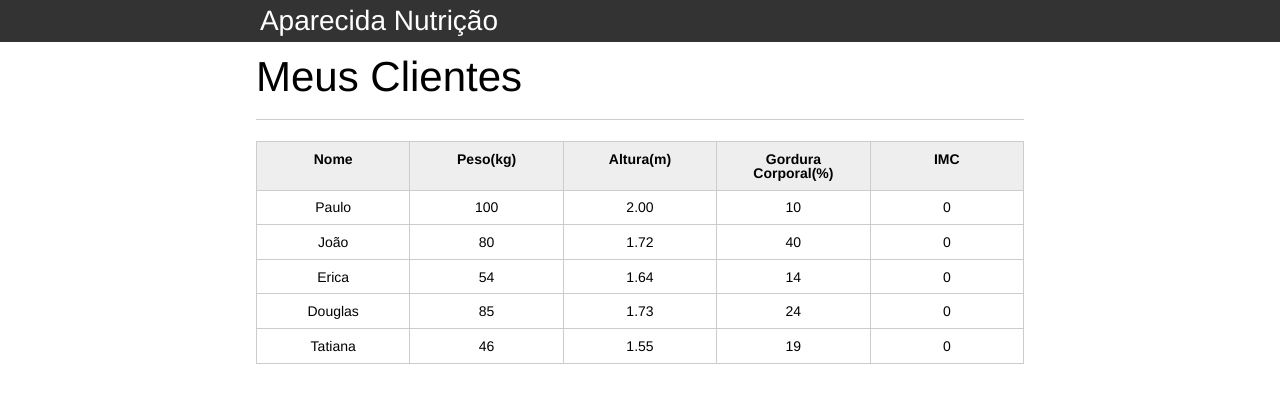
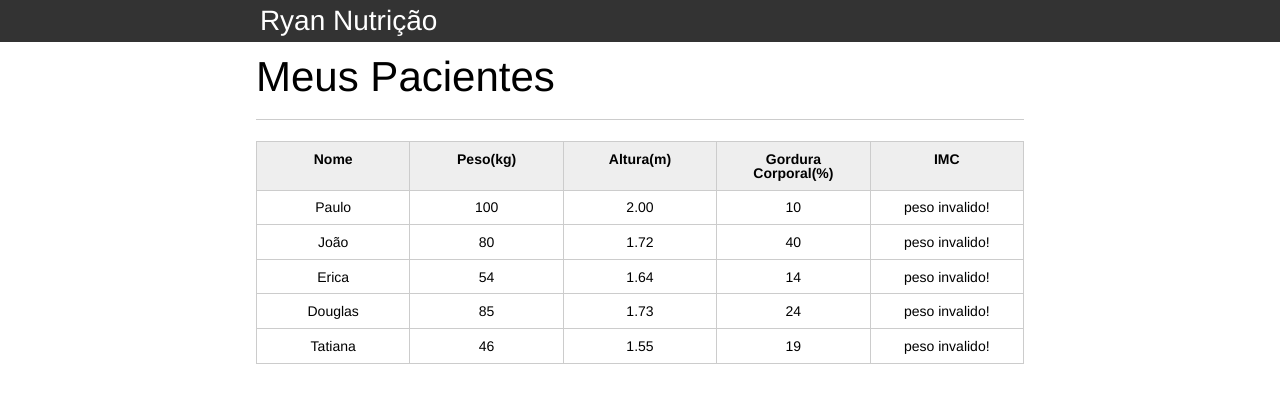
Before and after one commit to fckryzns/nutri2, a plain HTML site: page index.html in a window 1280 px wide. Drawn offline with Linux system fonts and the light colour scheme; files that its build step writes are made by us from their sources.

Commit message:
Add files via upload

```diff
--- a/index.html
+++ b/index.html
@@ -2,7 +2,7 @@
 <html lang="pt-br">
 	<head>
 		<meta charset="UTF-8">
-		<title>Aparecida Nutrição</title>
+		<title>Ryan Nutrição</title>
 		<link rel="icon" href="favicon.ico" type="image/x-icon">
 		<link rel="stylesheet" type="text/css" href="css/reset.css">
 		<link rel="stylesheet" type="text/css" href="css/index.css">
@@ -73,6 +73,6 @@
 			</section>
 		</main>
 
-		<script src= "js/main.js"></script>
+		<script src= "main.js"></script>
 	</body>
 </html>
--- a/main.js
+++ b/main.js
@@ -29,7 +29,8 @@ var alturaValida =  true;
 if(pesoValido && alturaValida){
     // acessa e altera o imc
     var tdImc = paciente.querySelector(".info-imc");
-    tdImc.textContent = imc;
+    tdImc.textContent = "peso invalido!" ;
+    paciente.style.backgroundcolor
     }
 
     if(peso <= 0 || peso >= 1000){
```
